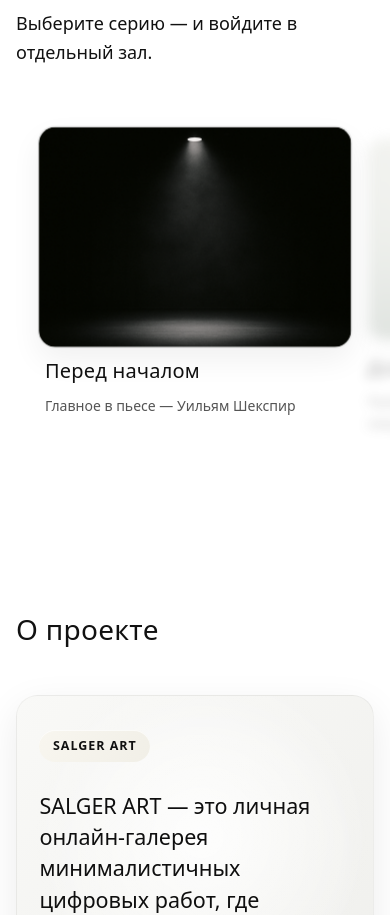
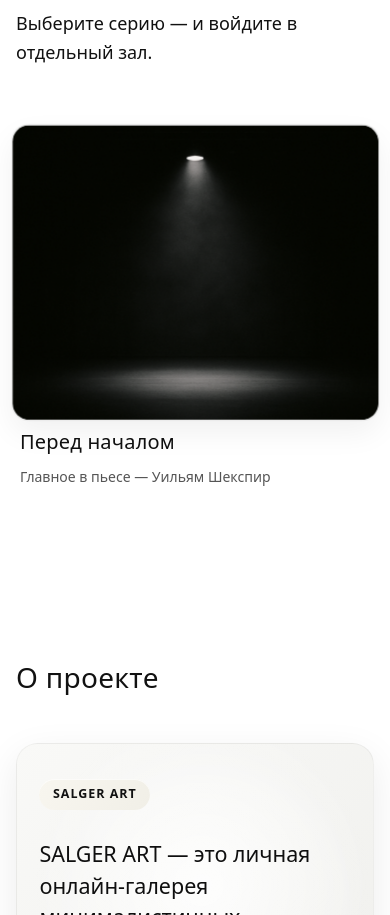
Before and after one commit to ALDYNEC-07/SALGER-ART, a Next.js app: page / in a window 390 px wide. Shown: the part 949-1864 px from the top of the page. Built offline with nearby package versions, Linux system fonts and the light colour scheme.

Commit message:
Увеличил размер картин в мобил верси

```diff
--- a/src/app/components/GalleryStrip/GalleryStrip.tsx
+++ b/src/app/components/GalleryStrip/GalleryStrip.tsx
@@ -23,7 +23,7 @@ export function GalleryStrip({ series }: GalleryStripProps) {
     image: item.image,
     alt: item.alt,
     href: `/series/${item.slug}`,
-    sizes: "(max-width: 640px) 90vw, (max-width: 1200px) 60vw, 640px",
+    sizes: "(max-width: 640px) 96vw, (max-width: 1200px) 64vw, 680px",
   }));
 
   return (
--- a/src/app/components/SeriesCarousel/SeriesCarousel.module.css
+++ b/src/app/components/SeriesCarousel/SeriesCarousel.module.css
@@ -1,4 +1,7 @@
 .rail {
+  --card-width: clamp(300px, 72vw, 640px);
+  --card-aspect: 70%;
+
   width: 100vw;
   margin-inline: calc(50% - 50vw);
   display: flex;
@@ -17,7 +20,7 @@
 .rail::before,
 .rail::after {
   content: "";
-  flex: 0 0 calc((100% - clamp(300px, 72vw, 640px)) / 2);
+  flex: 0 0 calc((100% - var(--card-width)) / 2);
 }
 
 .rail::-webkit-scrollbar {
@@ -36,7 +39,7 @@
 .card {
   display: flex;
   flex: 0 0 auto;
-  width: clamp(300px, 72vw, 640px);
+  width: var(--card-width);
   scroll-snap-align: center;
   scroll-snap-stop: always;
   transition: filter 480ms ease, opacity 480ms ease, transform 320ms ease;
@@ -70,7 +73,7 @@
 .imagePlaceholder {
   position: relative;
   border-radius: 1rem;
-  padding-top: 70%;
+  padding-top: var(--card-aspect);
   overflow: hidden;
   background-color: #f3f3f3;
   border: 1px solid rgba(0, 0, 0, 0.04);
@@ -152,3 +155,11 @@
     transition: none;
   }
 }
+
+@media (max-width: 768px) {
+  .rail {
+    --card-width: clamp(320px, 90vw, 600px);
+    --card-aspect: 80%;
+    gap: clamp(20px, 6vw, 32px);
+  }
+}
--- a/src/app/series/[slug]/page.tsx
+++ b/src/app/series/[slug]/page.tsx
@@ -50,7 +50,7 @@ export default async function SeriesDetailPage({ params }: SeriesPageProps) {
     meta: work.meta,
     image: work.image,
     alt: work.alt,
-    sizes: "(max-width: 640px) 94vw, (max-width: 1200px) 62vw, 640px",
+    sizes: "(max-width: 640px) 96vw, (max-width: 1200px) 66vw, 680px",
   }));
 
   return (
```
